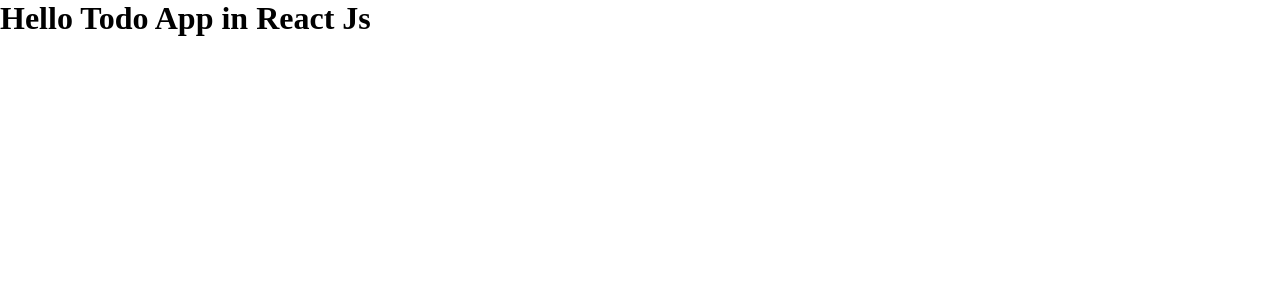
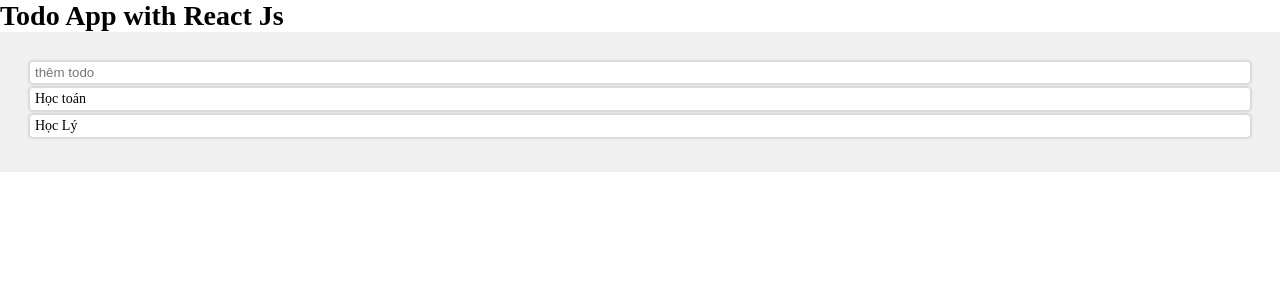
Before and after one commit to vovinhloc/todo_reactjs, a React (Vite) app: page / in a window 1280 px wide. Shown: the top 300 px of the page. Built offline with nearby package versions, Linux system fonts and the light colour scheme.

Commit message:
tao todo components

```diff
--- a/src/App.css
+++ b/src/App.css
@@ -0,0 +1,16 @@
+.container{
+  background-color: #F0F0F0;
+  padding:30px;
+}
+/* .todo-item-text{
+  font-style: italic;
+} */
+.task-input,.todo-item{
+  border:0;
+  background-color: white;
+  width: 100%;
+  padding :3px 5px;
+  border-radius: 3px;
+  box-shadow: 0 0 2px 2px rgba(0,0,0,.1);
+  margin-bottom: 5px;
+}
--- a/src/App.jsx
+++ b/src/App.jsx
@@ -1,12 +1,19 @@
+import TodoItem from "./components/TodoItem";
+import "./App.css";
+function App() {
+  return (
+    <>
+      <h1>Todo App with React Js</h1>
+      <div className="container">
+        <input type="text" name="add-new-task" placeholder="thêm todo" className="task-input" />
+        <div >
+        <TodoItem name={"Học toán"}/>
+        <TodoItem name={"Học Lý"}/>
+        </div>
 
-
-
-function App() {
-
-
-  return (
-    <><h1>Hello Todo App in React Js</h1></>
-  )
+      </div>
+    </>
+  );
 }
 
-export default App
+export default App;
--- /dev/null
+++ b/src/components/TodoItem.jsx
@@ -0,0 +1,9 @@
+import React from "react";
+
+export default function TodoItem({name}) {
+  return (
+    <div className="todo-item">
+      <p className="todo-item-text">{name}</p>
+    </div>
+  );
+}
--- a/src/index.css
+++ b/src/index.css
@@ -3,3 +3,6 @@
   padding:0;
   box-sizing: border-box;
 }
+body{
+  font-size: 14px;
+}
```
